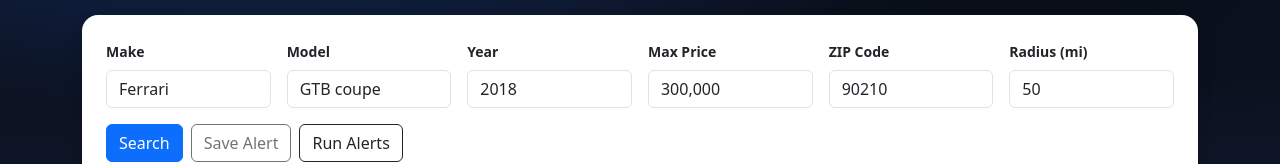
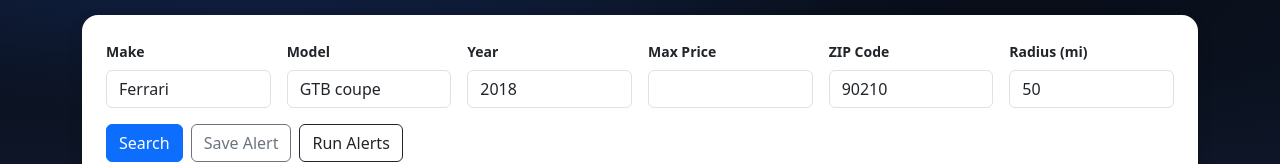
Before and after one commit to DSwanO/Car-Price-Checker, a React app in the folder frontend/: page / in a window 1280 px wide. Shown: the part 123-287 px from the top of the page. Built offline with nearby package versions, Linux system fonts and the light colour scheme; no server answers; the HTML template or start-up script is replaced by a standard one.

Commit message:
Fix max_price validation and finalized demo updates

```diff
--- a/frontend/src/App.jsx
+++ b/frontend/src/App.jsx
@@ -46,6 +46,11 @@
     setLoading(true);
     setAlerts([]);
     try {
+      const cleanedForm = {
+        ...form,
+        max_price: form.max_price.replace(/,/g, "")
+      };
+
       const qs = new URLSearchParams(form).toString();
       const r = await fetch(`${API}/api/search?${qs}`);
       const data = await r.json();
@@ -159,6 +164,8 @@
               <div className="col-md-2">
                 <label htmlFor="max_price" className="form-label fw-semibold small">Max Price</label>
                 <input
+                  type="number"
+                  id = "max_price"
                   className="form-control"
                   value={form.max_price}
                   onChange={(e) => update("max_price", e.target.value)} />
```
Also changed, not shown: 1 other file (tests, documents, lock files or other folders).
